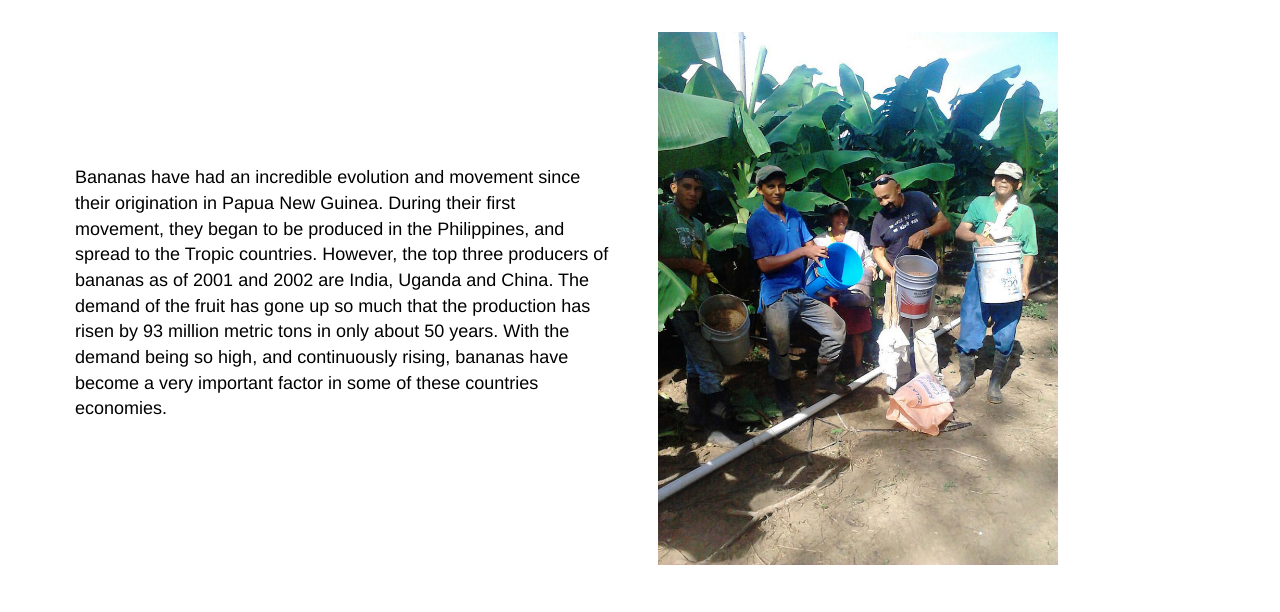
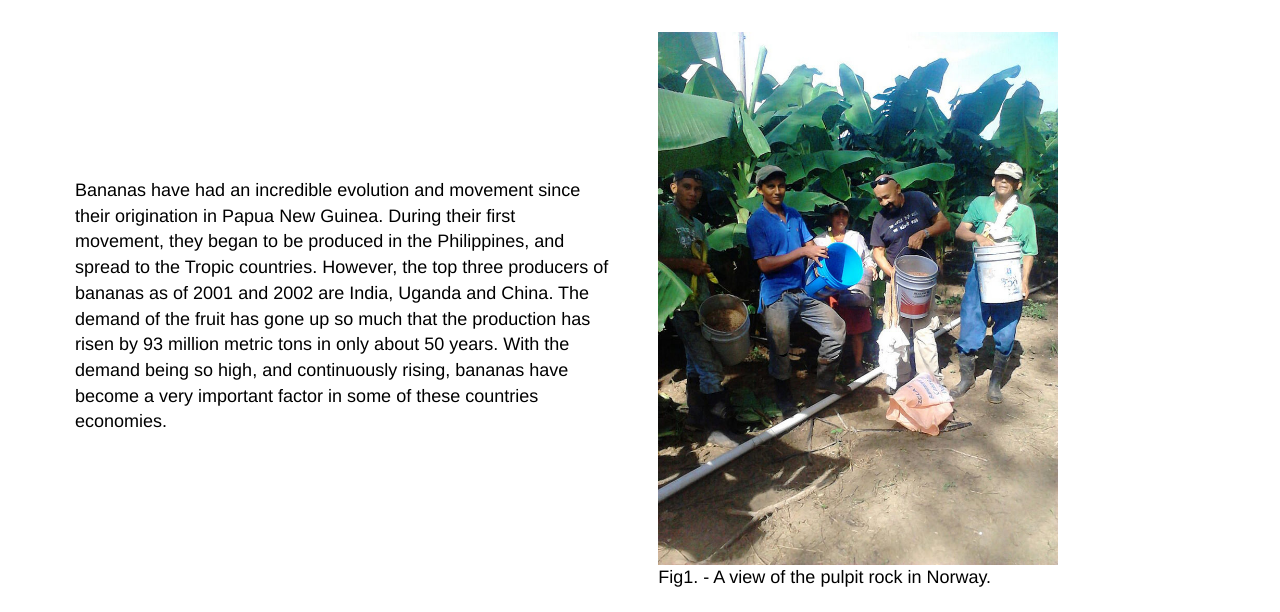
Before and after one commit to sagarwal-atg/banana, a website: page production.html in a window 1280 px wide. Shown: the part 121-733 px from the top of the page. Drawn offline with nearby package versions, Linux system fonts and the light colour scheme.

Commit message:
Added Image Captions

```diff
--- a/production.html
+++ b/production.html
@@ -49,7 +49,11 @@
                 </td>
 
                 <td>
-                    <img class='leftVanaspati' src='img/prodution.jpg'>
+                    <figure>
+                        <img class='leftVanaspati' src='img/prodution.jpg'>
+                        <figcaption>Fig1. - A view of the pulpit rock in Norway.</figcaption>
+                    </figure>
+
                 </td>
             </tr>
             <tr>
```
